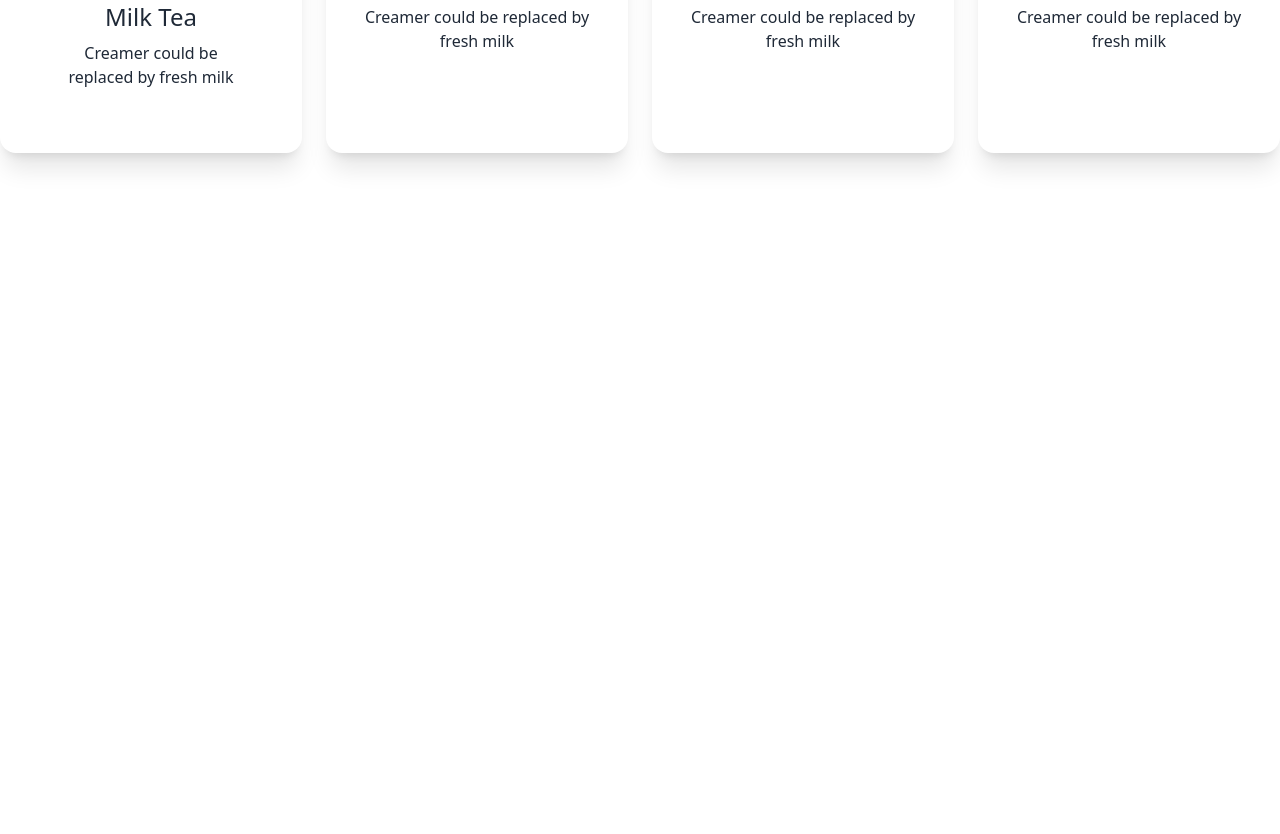
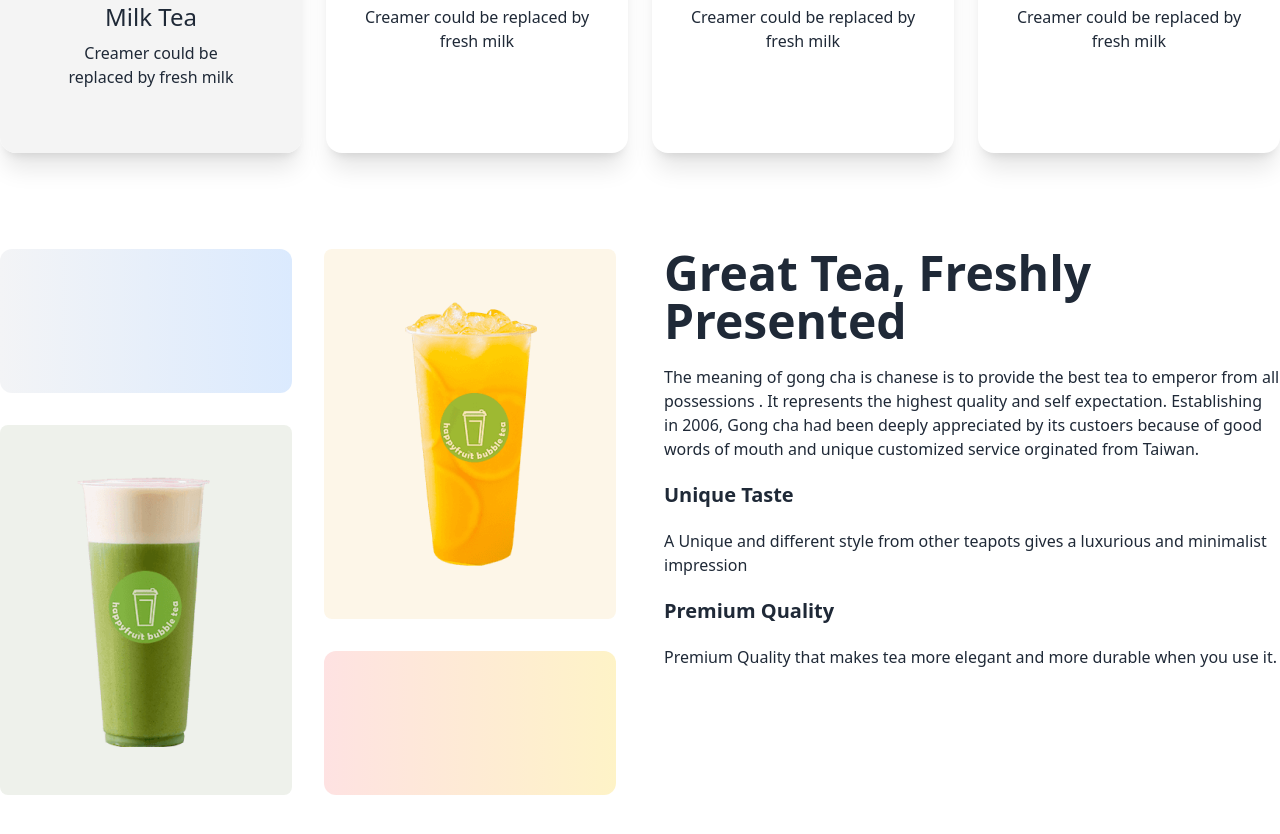
Before and after one commit to FarhadReja800/tea-house-site-repo, a plain HTML site: page index.html in a window 1280 px wide. Shown: the part 932-1766 px from the top of the page. Before the commit the page ends 1181 px from the top, so only its background shows below. Drawn offline with nearby package versions, Linux system fonts and the light colour scheme.

Commit message:
main section

```diff
--- a/index.html
+++ b/index.html
@@ -74,7 +74,7 @@
             <!-- card container -->
             <div class="grid grid-cols-1 md:grid-cols-2 lg:grid-cols-4 gap-6 ">
                 <!-- first car -->
-                <div class="card p-8 bg-gradient-to-r from-#F4F4F4 to-#F4F4F4 shadow-xl">
+                <div class="card p-8 bg-gradient-to-r from-[#F4F4F4] to-[#F4F4F4] shadow-xl">
                     <figure><img src="./images/tea-1.png" alt="Shoes" /></figure>
                     <div class="card-body justify-center">
                       <h2 class="text-2xl">Milk Tea</h2>
@@ -111,6 +111,27 @@
 
         </section>
 
+        <section class="my-24 flex flex-col lg:flex-row gap-12">
+            <div class="grid grid-cols-1 md:grid-cols-2 flex-1 gap-8">
+                <div class="rounded-xl h-36  bg-gradient-to-r from-gray-100 to-blue-100 "></div>
+                <div class="row-span-2 h- bg-[#E6A6231A] rounded-lg px-7 py-12 flex justify-center items-center">
+                    <img src="./images/fresh-1.png" alt="">
+                </div>
+                <div class="row-span-2 bg-[#5776391A] rounded-lg px-7 py-12 flex justify-center items-center">
+                    <img src="./images/fresh-2.png" alt="">
+                </div>
+                <div  class="rounded-xl h-36 bg-gradient-to-r from-red-100 to-amber-100 "></div>
+            </div>
+            <div class="space-y-5 flex-1">
+              <h3 class="text-5xl font-extrabold">Great Tea, Freshly <br>Presented</h3>
+              <p>The meaning of gong cha is chanese is to provide the best tea to emperor from all possessions . It represents the highest quality and self expectation. Establishing in 2006, Gong cha had been deeply appreciated by its custoers  because of good words of mouth and unique customized service orginated from Taiwan.</p>
+              <h4 class="text-xl font-extrabold">Unique Taste</h4>
+              <p>A Unique and different style from other teapots gives a luxurious and minimalist impression</p>
+              <h4 class="text-xl font-extrabold">Premium Quality</h4>
+              <p>Premium Quality that makes tea more elegant and more durable when you use it.</p>
+            </div>
+        </section>
+
     </main>
     <footer></footer>
 </body>
```
